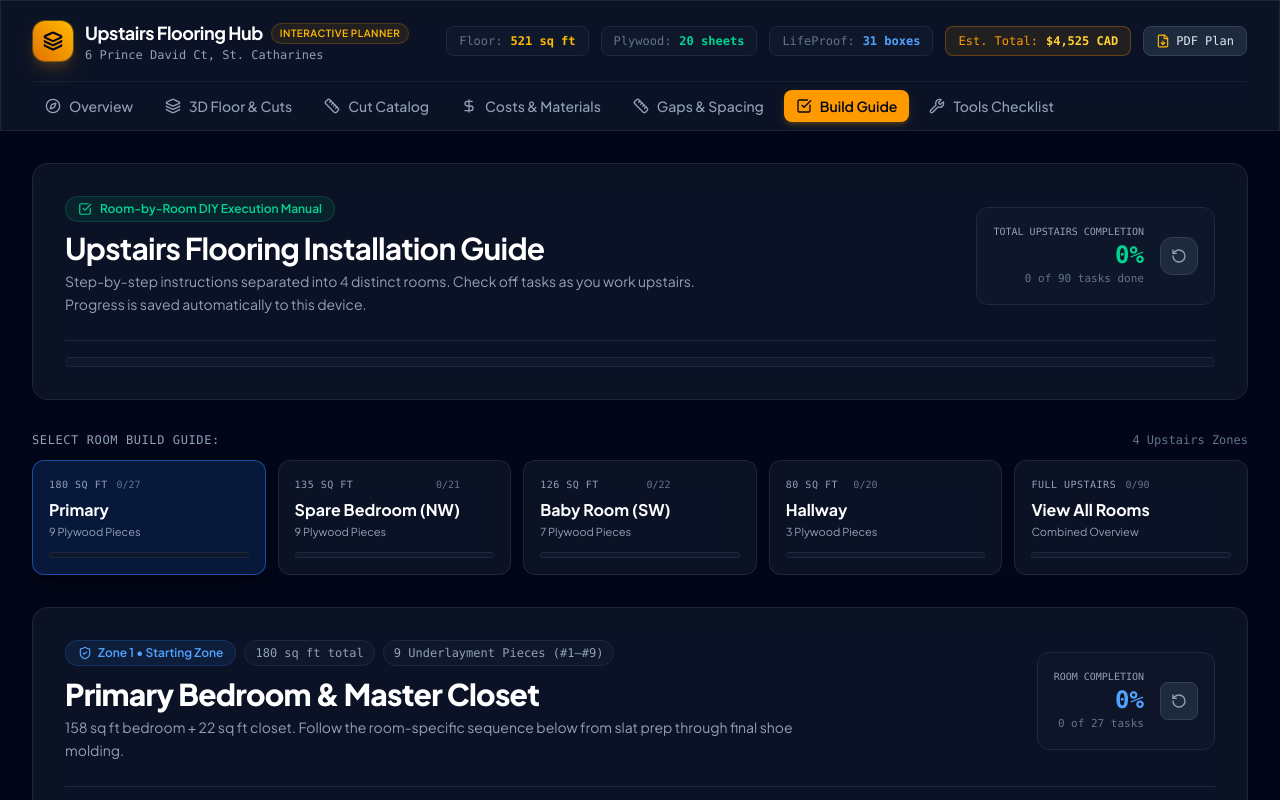
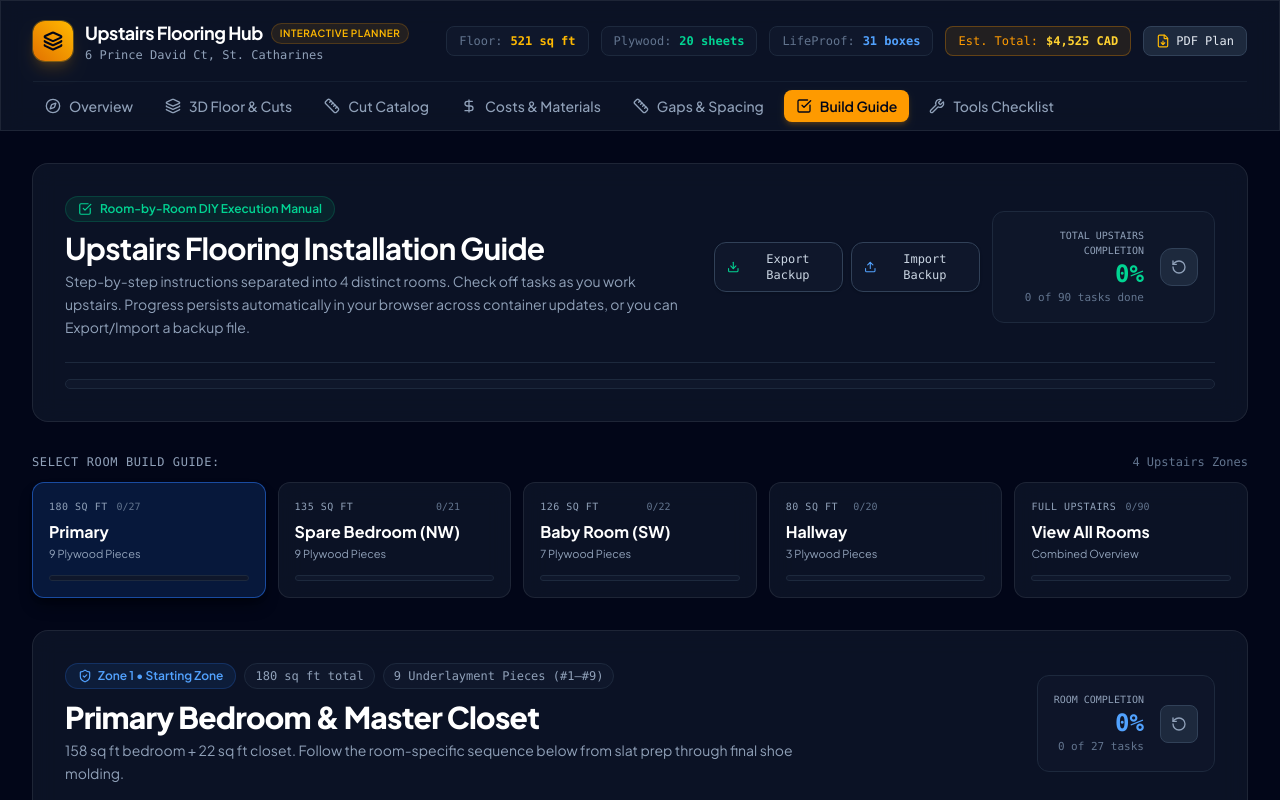
Before and after one commit to stevedub/UpstairsFloorPlanning, a React (Vite) app: page / in a window 1280 px wide. Both pictures are taken after a click on the button "Build Guide". Shown: the top 800 px of the page. Built offline with nearby package versions, Linux system fonts and the light colour scheme.

Commit message:
Add Export and Import progress backup to Build Guide checklist

```diff
--- a/src/components/BuildWorkflow.jsx
+++ b/src/components/BuildWorkflow.jsx
@@ -1,4 +1,4 @@
-import React, { useState, useEffect } from 'react'
+import React, { useState, useEffect, useRef } from 'react'
 import { roomBuildGuides, buildWorkflowPhases } from '../data/buildStepsData.js'
 import confetti from 'canvas-confetti'
 import {
@@ -15,7 +15,9 @@ import {
   Layers,
   DoorOpen,
   Maximize2,
-  ShieldCheck
+  ShieldCheck,
+  Download,
+  Upload
 } from 'lucide-react'
 
 export const BuildWorkflow = () => {
@@ -123,6 +125,63 @@ export const BuildWorkflow = () => {
       })
       setCompletedTasks(updated)
     }
+  }
+
+  const fileInputRef = useRef(null)
+  const [backupMessage, setBackupMessage] = useState(null)
+
+  const handleExportBackup = () => {
+    try {
+      const toolsSaved = localStorage.getItem('flooring_tools_checked')
+      const backupData = {
+        exportedAt: new Date().toISOString(),
+        completedTasks,
+        checkedTools: toolsSaved ? JSON.parse(toolsSaved) : {},
+        version: 1
+      }
+      const dataStr = 'data:text/json;charset=utf-8,' + encodeURIComponent(JSON.stringify(backupData, null, 2))
+      const downloadAnchor = document.createElement('a')
+      downloadAnchor.setAttribute('href', dataStr)
+      downloadAnchor.setAttribute('download', `flooring-progress-backup-${new Date().toISOString().slice(0, 10)}.json`)
+      document.body.appendChild(downloadAnchor)
+      downloadAnchor.click()
+      downloadAnchor.remove()
+      setBackupMessage('Checklist progress exported to backup JSON file!')
+      setTimeout(() => setBackupMessage(null), 3500)
+    } catch (err) {
+      console.error(err)
+      alert('Failed to export backup.')
+    }
+  }
+
+  const handleImportFile = (e) => {
+    const file = e.target.files?.[0]
+    if (!file) return
+
+    const reader = new FileReader()
+    reader.onload = (event) => {
+      try {
+        const parsed = JSON.parse(event.target.result)
+        if (parsed && typeof parsed === 'object') {
+          if (parsed.completedTasks) {
+            setCompletedTasks(parsed.completedTasks)
+            localStorage.setItem('flooring_tasks_completed', JSON.stringify(parsed.completedTasks))
+          }
+          if (parsed.checkedTools) {
+            localStorage.setItem('flooring_tools_checked', JSON.stringify(parsed.checkedTools))
+          }
+          setBackupMessage('Checklist progress successfully restored from backup!')
+          setTimeout(() => setBackupMessage(null), 4000)
+        } else {
+          alert('Invalid backup file format.')
+        }
+      } catch (err) {
+        console.error(err)
+        alert('Error parsing JSON backup file.')
+      }
+    }
+    reader.readAsText(file)
+    e.target.value = ''
   }
 
   const handleResetAll = () => {
@@ -414,11 +473,38 @@ export const BuildWorkflow = () => {
               Upstairs Flooring Installation Guide
             </h1>
             <p className="text-xs sm:text-sm text-slate-400 mt-1 max-w-2xl leading-relaxed">
-              Step-by-step instructions separated into 4 distinct rooms. Check off tasks as you work upstairs. Progress is saved automatically to this device.
+              Step-by-step instructions separated into 4 distinct rooms. Check off tasks as you work upstairs. Progress persists automatically in your browser across container updates, or you can Export/Import a backup file.
             </p>
           </div>
 
-          {/* Global Progress Widget */}
+          {/* Global Progress Widget & Backup Actions */}
+          <div className="flex flex-col sm:flex-row items-end sm:items-center gap-3">
+            <div className="flex items-center space-x-2">
+              <input
+                type="file"
+                ref={fileInputRef}
+                onChange={handleImportFile}
+                accept=".json"
+                className="hidden"
+              />
+              <button
+                onClick={handleExportBackup}
+                className="inline-flex items-center space-x-1.5 px-3 py-2 rounded-xl bg-slate-900 border border-slate-700 hover:border-slate-600 text-slate-300 hover:text-white text-xs font-mono transition shadow-sm"
+                title="Download JSON backup file of all completed tasks & tools"
+              >
+                <Download className="w-3.5 h-3.5 text-emerald-400" />
+                <span>Export Backup</span>
+              </button>
+              <button
+                onClick={() => fileInputRef.current?.click()}
+                className="inline-flex items-center space-x-1.5 px-3 py-2 rounded-xl bg-slate-900 border border-slate-700 hover:border-slate-600 text-slate-300 hover:text-white text-xs font-mono transition shadow-sm"
+                title="Restore progress from previously saved JSON backup file"
+              >
+                <Upload className="w-3.5 h-3.5 text-blue-400" />
+                <span>Import Backup</span>
+              </button>
+            </div>
+
             <div className="flex items-center space-x-4 bg-slate-900/90 p-4 rounded-xl border border-slate-800">
               <div className="text-right">
                 <div className="text-[10px] uppercase font-mono text-slate-400">Total Upstairs Completion</div>
@@ -434,6 +520,18 @@ export const BuildWorkflow = () => {
               </button>
             </div>
           </div>
+        </div>
+
+        {/* Backup Status Message Banner */}
+        {backupMessage && (
+          <div className="mt-3 p-2.5 px-4 rounded-xl bg-emerald-500/15 border border-emerald-500/30 text-emerald-300 text-xs font-mono flex items-center justify-between">
+            <span className="flex items-center space-x-2">
+              <CheckCircle2 className="w-4 h-4 text-emerald-400 shrink-0" />
+              <span>{backupMessage}</span>
+            </span>
+            <button onClick={() => setBackupMessage(null)} className="text-emerald-400 hover:text-white ml-2 text-xs">✕</button>
+          </div>
+        )}
 
         {/* Global Progress Bar */}
         <div className="mt-4 w-full bg-slate-900 rounded-full h-2.5 overflow-hidden border border-slate-800">
```
Lines whose indentation alone changed are shown as unchanged.
